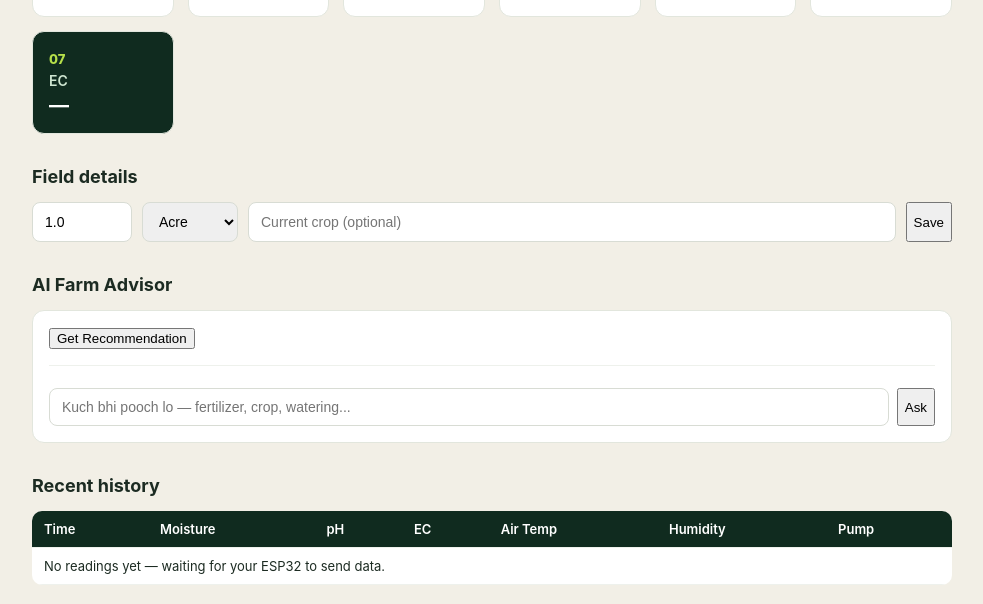
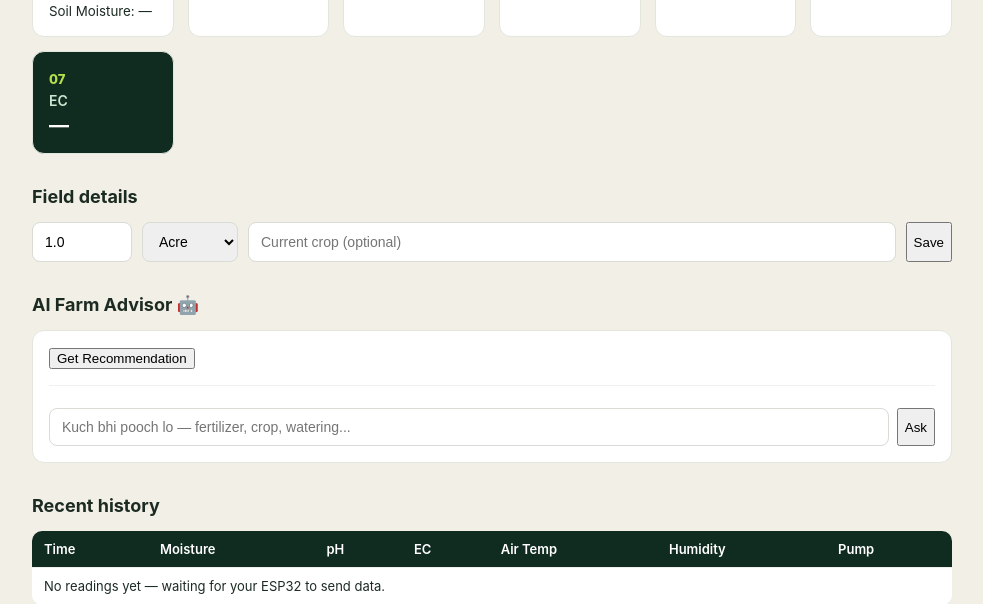
Before and after one commit to ankitkumar108-could/agrisense-ai, a Flask app: page /dashboard in a window 1280 px wide. Shown: the part 430-1034 px from the top of the page, without its empty margins (148-1131 px from the left). Run offline with Flask 3, Linux system fonts and the light colour scheme; the visitor is signed in with stand-in values (Sample User, id 1); data comes from the database, SQL or seed files in the repository; data that the repository does not hold is empty.

Commit message:
Update dashboard.html
Updated moisture sensor percentage display and improved AI robot icon in dashboard.

```diff
--- a/templates/dashboard.html
+++ b/templates/dashboard.html
@@ -27,7 +27,12 @@
 </section>
 
 <section class="grid" id="sensor-grid">
-  <div class="card"><span class="num">01</span><h3>Moisture</h3><p id="v-moisture">{{ latest.moisture if latest else '—' }}</p></div>
+  <div class="card">
+    <span class="num">01</span>
+    <h3>Moisture</h3>
+    <p id="v-moisture">{{ latest.moisture if latest else '—' }}</p>
+    <small id="v-moisture-percent">Soil Moisture: —</small>
+  </div>
   <div class="card"><span class="num">02</span><h3>Soil Temp</h3><p id="v-soil_temp">{{ latest.soil_temp if latest else '—' }} °C</p></div>
   <div class="card"><span class="num">03</span><h3>pH</h3><p id="v-ph">{{ latest.ph if latest else '—' }}</p></div>
   <div class="card"><span class="num">04</span><h3>NPK</h3><p id="v-npk">{{ latest.npk_n if latest else '—' }} / {{ latest.npk_p if latest else '—' }} / {{ latest.npk_k if latest else '—' }}</p></div>
@@ -47,7 +52,7 @@
   <button type="submit" class="btn auto">Save</button>
 </form>
 
-<h2>AI Farm Advisor</h2>
+<h2>AI Farm Advisor 🤖</h2>
 <div class="ai-box">
   <button class="btn on" onclick="getRecommendation()">Get Recommendation</button>
   <div id="reco-result" class="reco-result"></div>
@@ -106,6 +111,24 @@ async function refresh() {
     if (!d.timestamp) return;
 
     document.getElementById("v-moisture").textContent = d.moisture ?? "—";
+
+    // Soil moisture percentage
+    if (d.moisture !== null && d.moisture !== undefined) {
+      const dryValue = 4095;
+      const wetValue = 1500;
+
+      let percentage =
+        ((dryValue - d.moisture) / (dryValue - wetValue)) * 100;
+
+      percentage = Math.max(0, Math.min(100, percentage));
+
+      document.getElementById("v-moisture-percent").textContent =
+        "Soil Moisture: " + percentage.toFixed(1) + "%";
+    } else {
+      document.getElementById("v-moisture-percent").textContent =
+        "Soil Moisture: —";
+    }
+
     document.getElementById("v-soil_temp").textContent = (d.soil_temp ?? "—") + " °C";
     document.getElementById("v-ph").textContent = d.ph ?? "—";
     document.getElementById("v-npk").textContent = `${d.npk_n ?? "—"} / ${d.npk_p ?? "—"} / ${d.npk_k ?? "—"}`;
```
